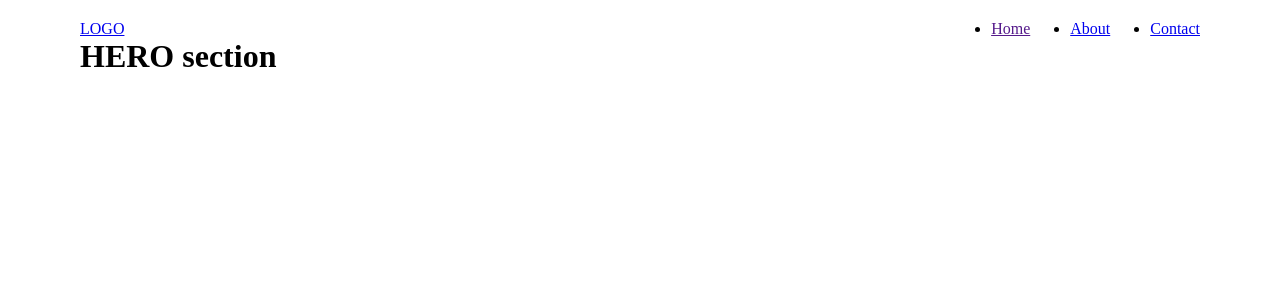
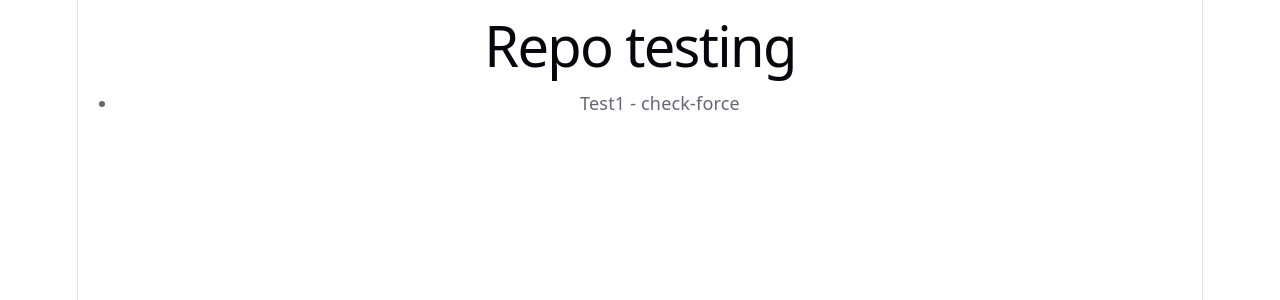
Before and after one commit to ergashev2000/testrepository, a React (Vite) app: page / in a window 1280 px wide. Shown: the top 300 px of the page. Built offline with nearby package versions, Linux system fonts and the light colour scheme.

Commit message:
Revert "Content"

```diff
--- a/src/App.tsx
+++ b/src/App.tsx
@@ -1,11 +1,10 @@
-import Hero from "./components/Hero";
-import Navbar from "./components/Navbar";
-
 export default function App() {
   return (
-    <div style={{ maxWidth: 1400, marginInline: 'auto', paddingInline: 80, paddingBlock: 20 }}>
-      <Navbar />
-      <Hero />
+    <div>
+      <h1>Repo testing</h1>
+      <ul>
+        <li>Test1 - check-force</li>
+      </ul>
     </div>
   )
 }
--- a/src/components/Hero.tsx
+++ /dev/null
@@ -1,9 +0,0 @@
-import React from 'react'
-
-export default function Hero() {
-  return (
-    <div>
-        <h1>HERO section</h1>
-    </div>
-  )
-}
--- a/src/components/Navbar.tsx
+++ /dev/null
@@ -1,31 +0,0 @@
-import React from 'react'
-
-export default function Navbar() {
-  return (
-    <header style={{ display: 'flex', justifyContent: 'space-between' }}>
-      <a href='/' >
-        LOGO
-      </a>
-
-      <nav>
-        <ul style={{ display: "flex", gap: 40 }}>
-          <li>
-            <a href="">
-              Home
-            </a>
-          </li>
-          <li>
-            <a href="/about">
-              About
-            </a>
-          </li>
-          <li>
-            <a href="/contact">
-              Contact
-            </a>
-          </li>
-        </ul>
-      </nav>
-    </header>
-  )
-}
--- a/src/index.css
+++ b/src/index.css
@@ -1,5 +1,111 @@
-* {
-  margin: 0;
-  padding: 0;
+:root {
+  --text: #6b6375;
+  --text-h: #08060d;
+  --bg: #fff;
+  --border: #e5e4e7;
+  --code-bg: #f4f3ec;
+  --accent: #aa3bff;
+  --accent-bg: rgba(170, 59, 255, 0.1);
+  --accent-border: rgba(170, 59, 255, 0.5);
+  --social-bg: rgba(244, 243, 236, 0.5);
+  --shadow:
+    rgba(0, 0, 0, 0.1) 0 10px 15px -3px, rgba(0, 0, 0, 0.05) 0 4px 6px -2px;
+
+  --sans: system-ui, 'Segoe UI', Roboto, sans-serif;
+  --heading: system-ui, 'Segoe UI', Roboto, sans-serif;
+  --mono: ui-monospace, Consolas, monospace;
+
+  font: 18px/145% var(--sans);
+  letter-spacing: 0.18px;
+  color-scheme: light dark;
+  color: var(--text);
+  background: var(--bg);
+  font-synthesis: none;
+  text-rendering: optimizeLegibility;
+  -webkit-font-smoothing: antialiased;
+  -moz-osx-font-smoothing: grayscale;
+
+  @media (max-width: 1024px) {
+    font-size: 16px;
+  }
+}
+
+@media (prefers-color-scheme: dark) {
+  :root {
+    --text: #9ca3af;
+    --text-h: #f3f4f6;
+    --bg: #16171d;
+    --border: #2e303a;
+    --code-bg: #1f2028;
+    --accent: #c084fc;
+    --accent-bg: rgba(192, 132, 252, 0.15);
+    --accent-border: rgba(192, 132, 252, 0.5);
+    --social-bg: rgba(47, 48, 58, 0.5);
+    --shadow:
+      rgba(0, 0, 0, 0.4) 0 10px 15px -3px, rgba(0, 0, 0, 0.25) 0 4px 6px -2px;
+  }
+
+  #social .button-icon {
+    filter: invert(1) brightness(2);
+  }
+}
+
+#root {
+  width: 1126px;
+  max-width: 100%;
+  margin: 0 auto;
+  text-align: center;
+  border-inline: 1px solid var(--border);
+  min-height: 100svh;
+  display: flex;
+  flex-direction: column;
   box-sizing: border-box;
 }
+
+body {
+  margin: 0;
+}
+
+h1,
+h2 {
+  font-family: var(--heading);
+  font-weight: 500;
+  color: var(--text-h);
+}
+
+h1 {
+  font-size: 56px;
+  letter-spacing: -1.68px;
+  margin: 32px 0;
+  @media (max-width: 1024px) {
+    font-size: 36px;
+    margin: 20px 0;
+  }
+}
+h2 {
+  font-size: 24px;
+  line-height: 118%;
+  letter-spacing: -0.24px;
+  margin: 0 0 8px;
+  @media (max-width: 1024px) {
+    font-size: 20px;
+  }
+}
+p {
+  margin: 0;
+}
+
+code,
+.counter {
+  font-family: var(--mono);
+  display: inline-flex;
+  border-radius: 4px;
+  color: var(--text-h);
+}
+
+code {
+  font-size: 15px;
+  line-height: 135%;
+  padding: 4px 8px;
+  background: var(--code-bg);
+}
```
